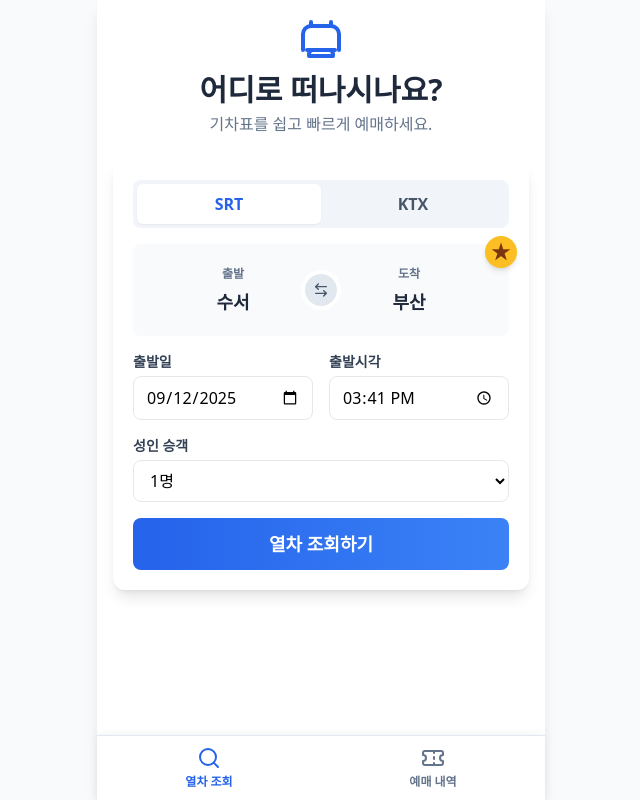
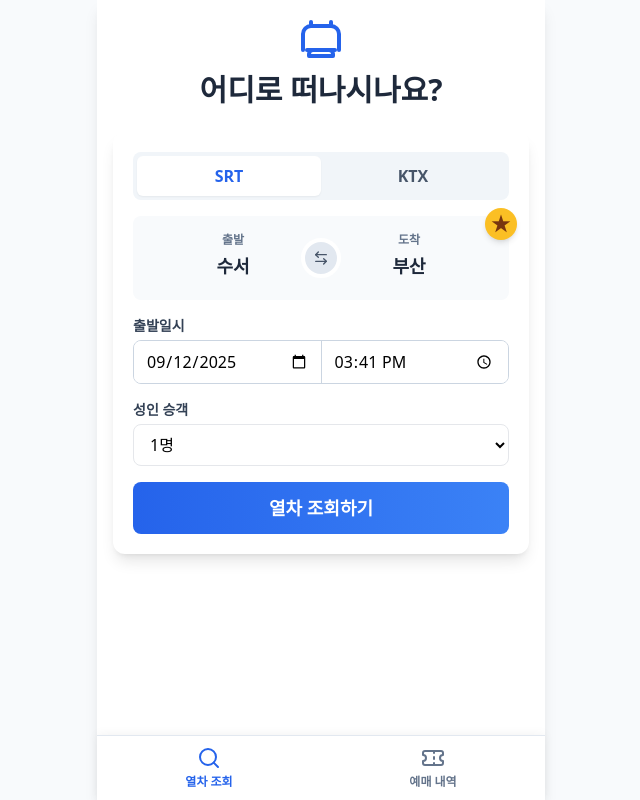
Before and after one commit to taelyon/train-booking, a React (Vite) app: page / in a window 1280 px wide. Shown: the whole page, without its empty margins (319-959 px from the left). Built offline with nearby package versions, Linux system fonts and the light colour scheme.

Commit message:
ㅇㅇㅇㅇ

```diff
--- a/src/App.jsx
+++ b/src/App.jsx
@@ -378,7 +378,6 @@
             <div className="text-center">
                 <TrainIcon className="w-12 h-12 mx-auto text-blue-600 mb-2" />
                 <h1 className="text-3xl font-bold text-slate-800">어디로 떠나시나요?</h1>
-                <p className="text-slate-500 mt-1">기차표를 쉽고 빠르게 예매하세요.</p>
             </div>
 
             <div className="bg-white rounded-xl shadow-lg p-5">
@@ -396,14 +395,23 @@
                          <button type="button" onClick={handleAddFavorite} className="absolute -top-2 -right-2 bg-amber-400 text-amber-900 rounded-full w-8 h-8 flex items-center justify-center hover:bg-amber-500 transition shadow-md text-xl">★</button>
                     </div>
 
-                    <div className="flex gap-4">
-                        <div className="flex-1 min-w-0">
-                            <label className="block text-slate-700 text-sm font-bold mb-1">출발일</label>
-                            <input type="date" name="date" defaultValue={today} required className="w-full px-3 py-2 border rounded-lg bg-white focus:outline-none focus:ring-2 focus:ring-blue-500" />
-                        </div>
-                         <div className="flex-1 min-w-0">
-                            <label className="block text-slate-700 text-sm font-bold mb-1">출발시각</label>
-                            <input type="time" name="time" defaultValue={currentTime} required className="w-full px-3 py-2 border rounded-lg bg-white focus:outline-none focus:ring-2 focus:ring-blue-500" />
+                    <div>
+                        <label className="block text-slate-700 text-sm font-bold mb-1">출발일시</label>
+                        <div className="flex items-center border border-slate-300 rounded-lg focus-within:ring-2 focus-within:ring-blue-500 overflow-hidden">
+                            <input
+                                type="date"
+                                name="date"
+                                defaultValue={today}
+                                required
+                                className="flex-1 min-w-0 px-3 py-2 border-r border-slate-300 focus:outline-none bg-white"
+                            />
+                            <input
+                                type="time"
+                                name="time"
+                                defaultValue={currentTime}
+                                required
+                                className="flex-1 min-w-0 px-3 py-2 focus:outline-none bg-white"
+                            />
                         </div>
                     </div>
 
@@ -439,7 +447,7 @@
 
 function StationSelect({ label, name, stations, value, onChange }) {
     return (
-        <div className="text-center flex-1">
+        <div className="flex-1 flex flex-col items-center">
             <label htmlFor={name} className="text-xs text-slate-500 font-semibold">{label}</label>
             <select
                 name={name}
@@ -736,7 +744,7 @@
     return (
         <div className="text-center p-4">
             <div className="animate-spin rounded-full h-16 w-16 border-b-4 border-blue-600 mx-auto mb-6"></div>
-            <h1 className="text-2xl font-bold text-slate-800 mb-2">빈 자리 확인 중...</h1>
+            <h1 className="text-2xl font-bold text-slate-800 mb-2">자동 예매 시도 중...</h1>
             <p className="text-slate-600 mb-6">선택한 열차의 취소표를 실시간으로 확인하고 있습니다.</p>
             <div className="bg-slate-50 p-4 rounded-lg shadow-inner border">
                 <p className="font-semibold text-slate-800">{train.dep_station_name || train.dep_name} → {train.arr_station_name || train.arr_name}</p>
```
